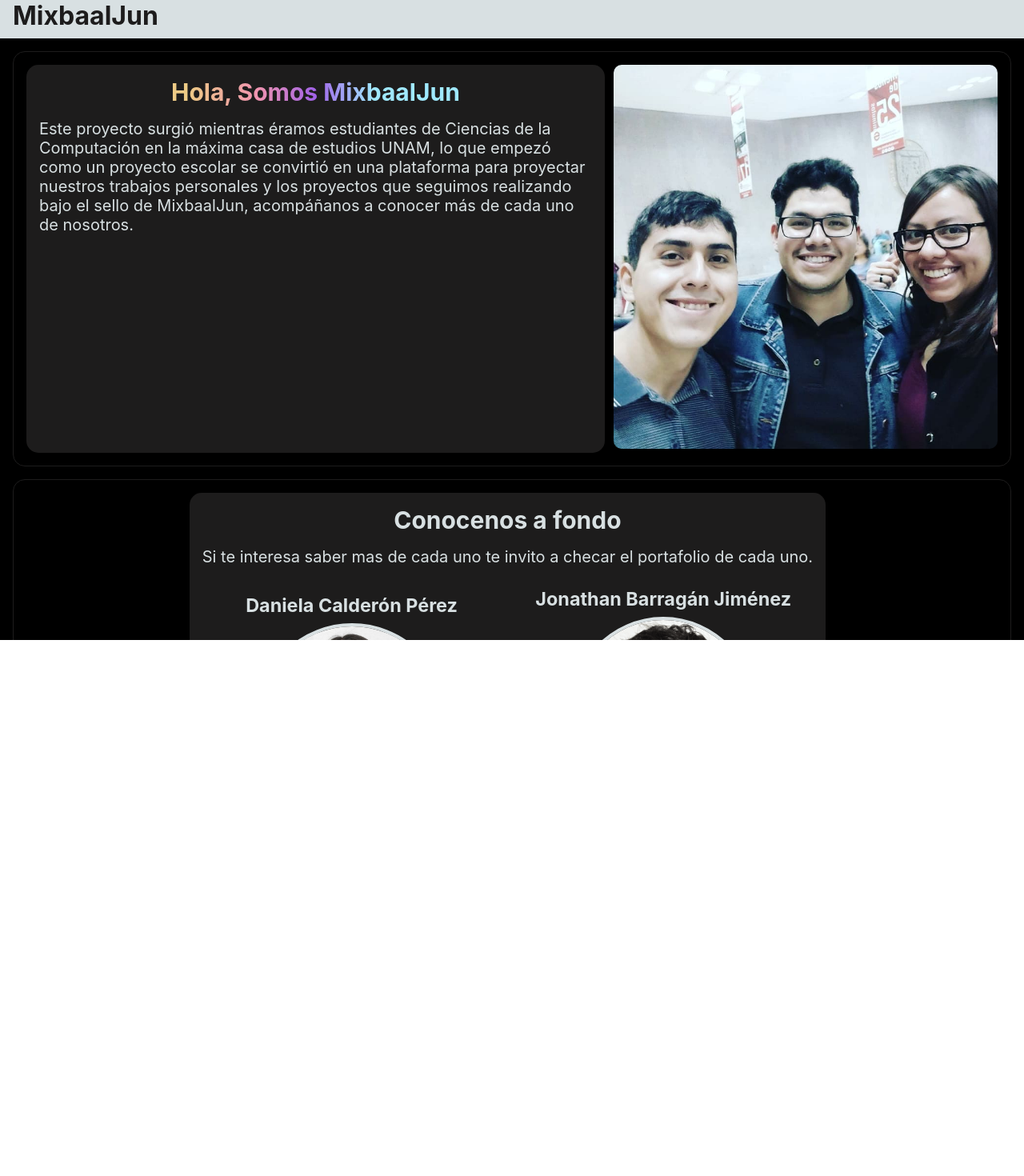
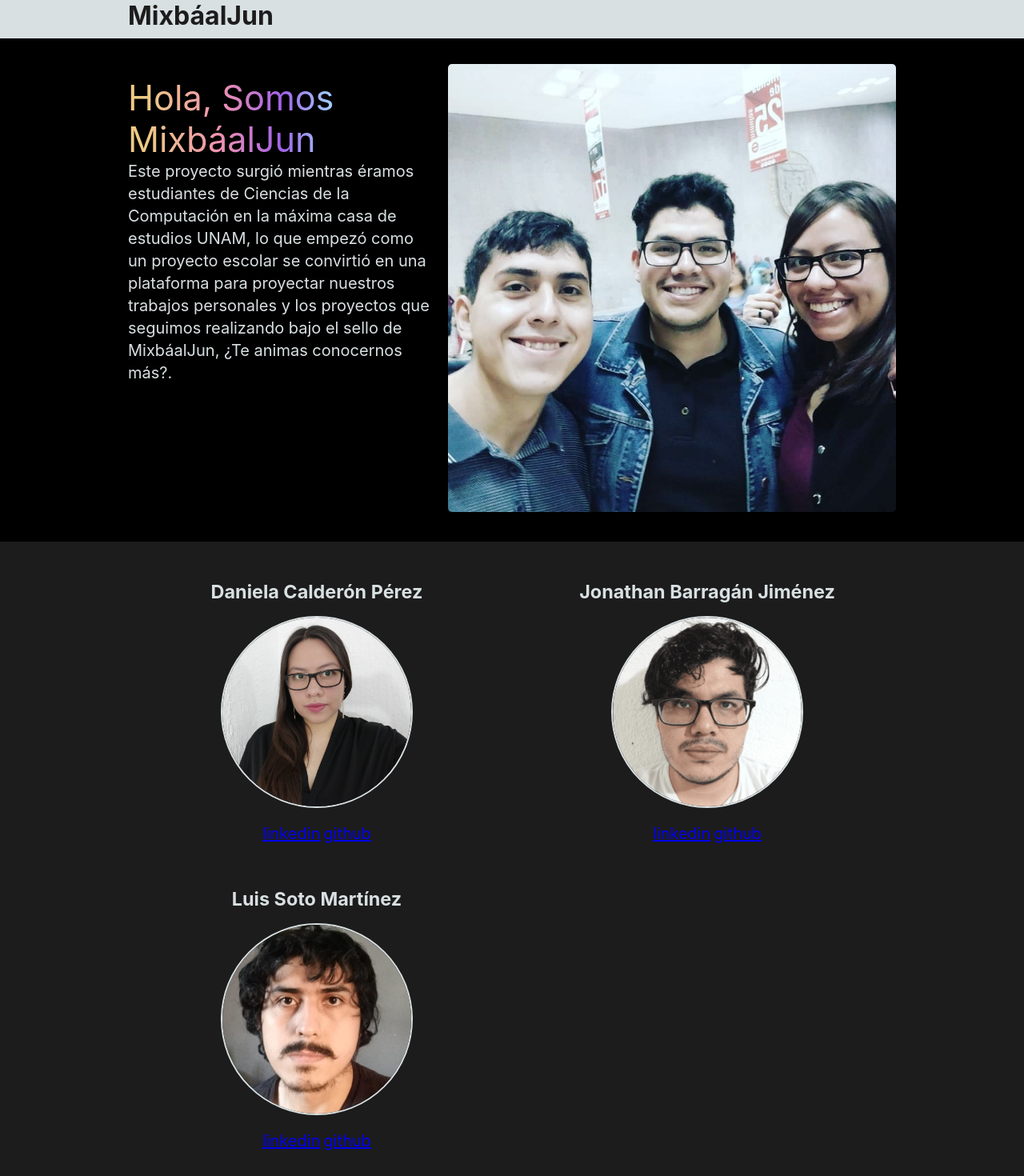
Before and after one commit to jobaji09/mixbaaljun-landingpage, a React (Vite) app: page / in a window 1280 px wide. Shown: the top 1470 px of the page at 80% size. Before the commit the page ends 800 px from the top, so only its background shows below. Built offline with nearby package versions, Linux system fonts and the light colour scheme.

Commit message:
Changing the layout to be more lean

```diff
--- a/src/App.css
+++ b/src/App.css
@@ -7,7 +7,7 @@
     "header"
     "content"
     "footer";
-  overflow-x: hidden;
+  /* overflow-x: hidden; */
   --white-mixbaaljun: rgb(216, 224, 226);
   --apple-colors: linear-gradient(
     271deg,
@@ -20,32 +20,24 @@
 }
 
 header {
+  background-color: var(--white-mixbaaljun);
+  color: var(--blackish);
   grid-area: header;
   position: sticky;
+  padding: 0px 1rem;
   top: 0;
-  background-color: var(--white-mixbaaljun);
-  padding-left: 1rem;
-  padding-right: 1rem;
-  color: var(--blackish);
 }
 
 nav {
-  max-width: 1600px;
   margin-left: auto;
   margin-right: auto;
 }
 
 main {
-  margin-top: 1rem;
-  margin-bottom: 1rem;
-  padding-left: 1rem;
-  padding-right: 1rem;
   grid-area: content;
   display: flex;
   flex-direction: column;
-  gap: 1rem;
   font-size: 20px;
-  max-width: 1600px;
 }
 
 footer {
@@ -53,55 +45,73 @@ footer {
   background-color: var(--white-mixbaaljun);
 }
 
-.card {
+
+
+/* Welcome component */
+.welcome {
+  align-items: center;
   display: flex;
-  align-items: center;
-  gap: 0.7rem;
   flex-direction: column;
-  border-radius: 15px;
-  color: var(--white-mixbaaljun);
-  border-radius: 15px;
+  gap: 1rem;
+  /* height: 92vh; */
+  padding: 0.5rem;
 }
 
-.card-content {
-  display: flex;
-  align-items: center;
-  gap: 1rem;
-  flex-direction: column;
-  background-color: var(--blackish);
-  border-radius: 15px;
-  padding: 1rem;
+.welcome-image img {
+  border-radius: 5px;
+  width: 25rem;
 }
 
-.card-image {
-  width: 20rem;
-  border-radius: 10px;
-  background-color: var(--white-mixbaaljun);
+.welcome-title {
+  padding: 1rem 0px;
+}
+
+.welcome-description{
+  color: var(--white-mixbaaljun);
+  font-size: 20px;
+  line-height: 1.4;
 }
 
 .title {
   background: var(--apple-colors);
   background-clip: border-box;
+  font-size: 2.3rem;
+  display: block;
   -webkit-background-clip: text;
   -webkit-text-fill-color: transparent;
 }
 
 /* contact */
 
+.contact-us {
+  align-content: center;
+  background-color: var(--blackish);
+  display: grid;
+  gap: 1rem;
+  grid-auto-rows: 23rem;
+  grid-template-columns: repeat(auto-fill, minmax(min(100%,25rem), 1fr));
+  justify-content: center;
+  padding: 0.5rem;
+}
+
 .contact-image {
   width: 15rem;
   background-size: 100% 100%;
   background-repeat: no-repeat;
   border-radius: 50%;
-  border: 4px solid var(--white-mixbaaljun);
+  border: 2px solid var(--white-mixbaaljun);
 }
 
 .contact {
   display: flex;
   flex-direction: column;
   align-items: center;
-  gap: 0.5rem;
+  gap: 1rem;
+  color: var(--white-mixbaaljun);
+  padding: 1rem;
 }
+
+
 ul.social-media-list {
   list-style-type: none;
   margin: 0;
@@ -115,61 +125,44 @@ ul.social-media-list li {
   margin: 2px;
 }
 
-.contact-us {
-  /* display: flex;
-  align-items: center;
-  flex-direction: column;
-  gap: 1rem; */
-  align-items: center;
-  display: grid;
-  gap: 1rem;
-  grid-auto-rows: 22rem;
-  grid-template-columns: repeat(auto-fill,minmax(20rem,1fr));
-  width: 100%;
-}
 
 @media (min-width: 700px) {
-  .App {
-    grid-template-columns: 1fr auto 1fr;
-
-    grid-template-areas:
-      "header header  header"
-      ". content ."
-      "footer footer  footer";
+  header {
+    padding: 0px 4rem;
   }
 
-  .card {
-    flex-direction: row;
-    align-items: stretch;
-    justify-content: center;
-    border: 1px solid var(--blackish);
-
-    padding: 1rem;
-  }
-  /* .card-content {
-    flex-direction: row;
-  } */
-
-  .card-content > span {
-    min-width: 20rem;
+  .welcome {
+    padding: 2rem 4rem;
   }
 
-  .card-image {
-    width: 20rem;
+  .title {
+    font-size: 2.7rem;
   }
 
+  .welcome-image img {
+    width: 35rem;
+  }
 
+  .contact-us{
+    padding: 2rem 4rem;
+  }
 
 }
 
 @media (min-width: 1200px) {
+  header {
+    padding: 0px 10rem;
+  }
 
 
-  .card-content > h2 {
-    text-align: center;
+  .welcome {
+    align-items: flex-start;
+    flex-direction: row;
+    justify-content: space-evenly;
+    padding: 2rem 10rem;
   }
 
-  .card-image {
-    width: 30rem;
+  .contact-us{
+    padding: 2rem 10rem;
   }
 }
--- a/src/App.jsx
+++ b/src/App.jsx
@@ -2,7 +2,7 @@ import { useState } from 'react'
 import friends from '/assets/friends.jpg'
 import daniela from '/assets/Daniela.jpeg'
 import luis from '/assets/Luis.jpeg'
-import jonathan from '/assets/jonathan.png'
+import jonathan from '/assets/Jonathan.jpeg'
 import './App.css'
 
 function App() {
@@ -12,53 +12,29 @@ function App() {
     <div className="App">
       <header>
         <nav>
-          <h1>MixbaalJun</h1>
+          <h1>MixbáalJun</h1>
         </nav>
       </header>
 
       <main>
-
-        <section className='card'>
-          <div className='card-content'>
-            <h2 className='frase title'>
-              Hola, Somos MixbaalJun
-            </h2>
-            <span>
+        <div className='welcome'>
+          <div className='welcome-title'>
+            <span className='title'>
+              Hola, Somos MixbáalJun
+            </span>
+            <span className='welcome-description'>
               Este proyecto surgió mientras éramos estudiantes de Ciencias de la Computación en la máxima casa de estudios UNAM,
               lo que empezó como un proyecto escolar se convirtió en una plataforma para proyectar nuestros trabajos personales y
-              los proyectos que seguimos realizando bajo el sello de MixbaalJun, acompáñanos a conocer más de cada uno de nosotros.
+              los proyectos que seguimos realizando bajo el sello de MixbáalJun, ¿Te animas conocernos más?.
             </span>
-
           </div>
-          <div className='card-info'>
-            <img src={friends} alt="friends" className='card-image' />
-          </div>
-        </section>
 
 
-        {/* <section className='card'>
+          <div className='welcome-image'>
+            <img src={friends} alt="friends" />
+          </div>
+        </div>
 
-          <div className='card-content'>
-            <h2 className='frase'>
-              Computologos de corazón
-            </h2>
-            <span>o de nuestros integrantes
-            </span>
-
-          </div>
-          <div className='card-info'>
-            <img src={facultaCiencias} alt="Escudo facultad de ciencias" className='card-image' />
-          </div>
-        </section> */}
-
-        <section className='card'>
-          <div className='card-content'>
-            <h2 className='frase'>
-              Conocenos a fondo
-            </h2>
-            <span>
-              Si te interesa saber mas de cada uno te invito a checar el portafolio de cada uno.
-            </span>
         <div className='contact-us'>
           <div className='contact'>
             <h3>Daniela Calderón Pérez </h3>
@@ -97,20 +73,15 @@ function App() {
             </ul>
           </div>
         </div>
-          </div>
-          <div className='card-info'>
-
-          </div>
-
-        </section>
 
 
-      </main>
+
+      </main >
 
     <footer>
       <span>No hay derechos que reservar gracias</span>
     </footer>
-    </div>
+    </div >
   )
 }
 
```
Also changed, not shown: assets/Jonathan.jpeg (added), assets/friends.png (added). Lines whose indentation alone changed are shown as unchanged.
